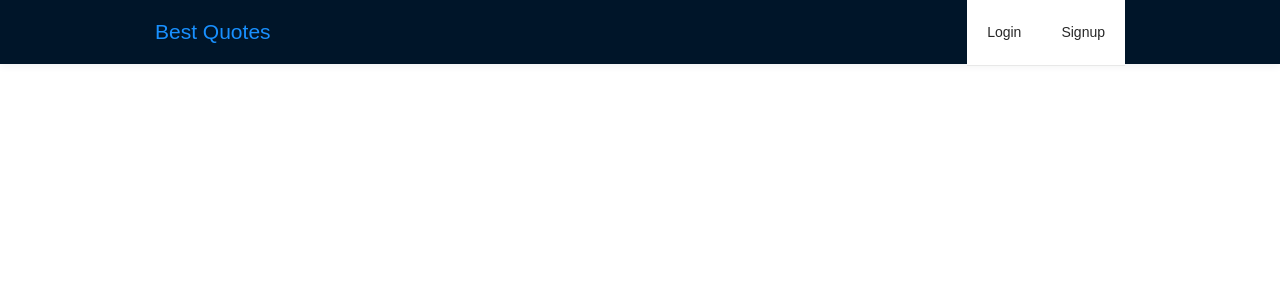
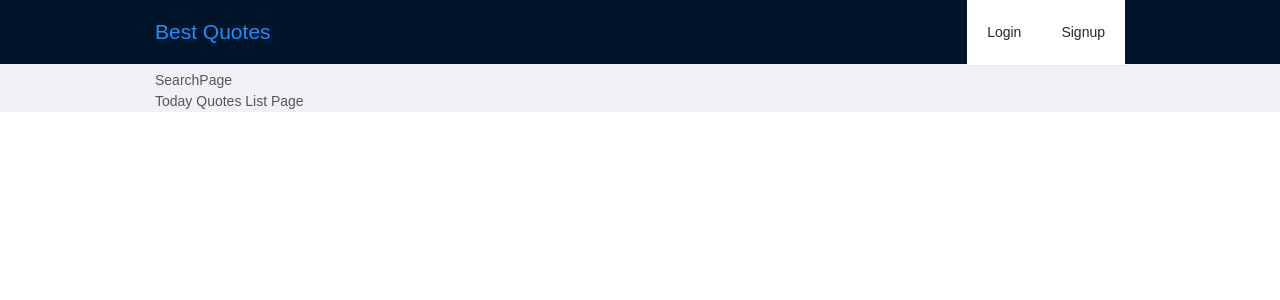
Before and after one commit to kenshin579/app-quotes, a React app in the folder app/: page / in a window 1280 px wide. Shown: the top 300 px of the page. Built offline with nearby package versions, Linux system fonts and the light colour scheme.

Commit message:
[QUOTE-2][FE] body 부분에 내용 보이도록 scss 추가

```diff
--- a/app/src/components/common/PageTemplate/PageTemplate.js
+++ b/app/src/components/common/PageTemplate/PageTemplate.js
@@ -1,12 +1,22 @@
 import React from 'react';
+import styles from './PageTemplate.scss';
 import Header from "../AppHeader";
+import {Layout} from "antd";
+import classNames from 'classnames/bind';
+
+const {Content} = Layout;
+const cx = classNames.bind(styles);
 
 const PageTemplate = ({children}) => (
     <div>
-        <Header/>
-        <main>
-            {/*{children}*/}
-        </main>
+        <Layout>
+            <Header/>
+            <Content className={cx('page-template-content')}>
+                <div className={cx('container')}>
+                    {children}
+                </div>
+            </Content>
+        </Layout>
     </div>
 );
 
--- /dev/null
+++ b/app/src/components/common/PageTemplate/PageTemplate.scss
@@ -0,0 +1,3 @@
+.page-template-content {
+  margin-top: 70px;
+}
```
